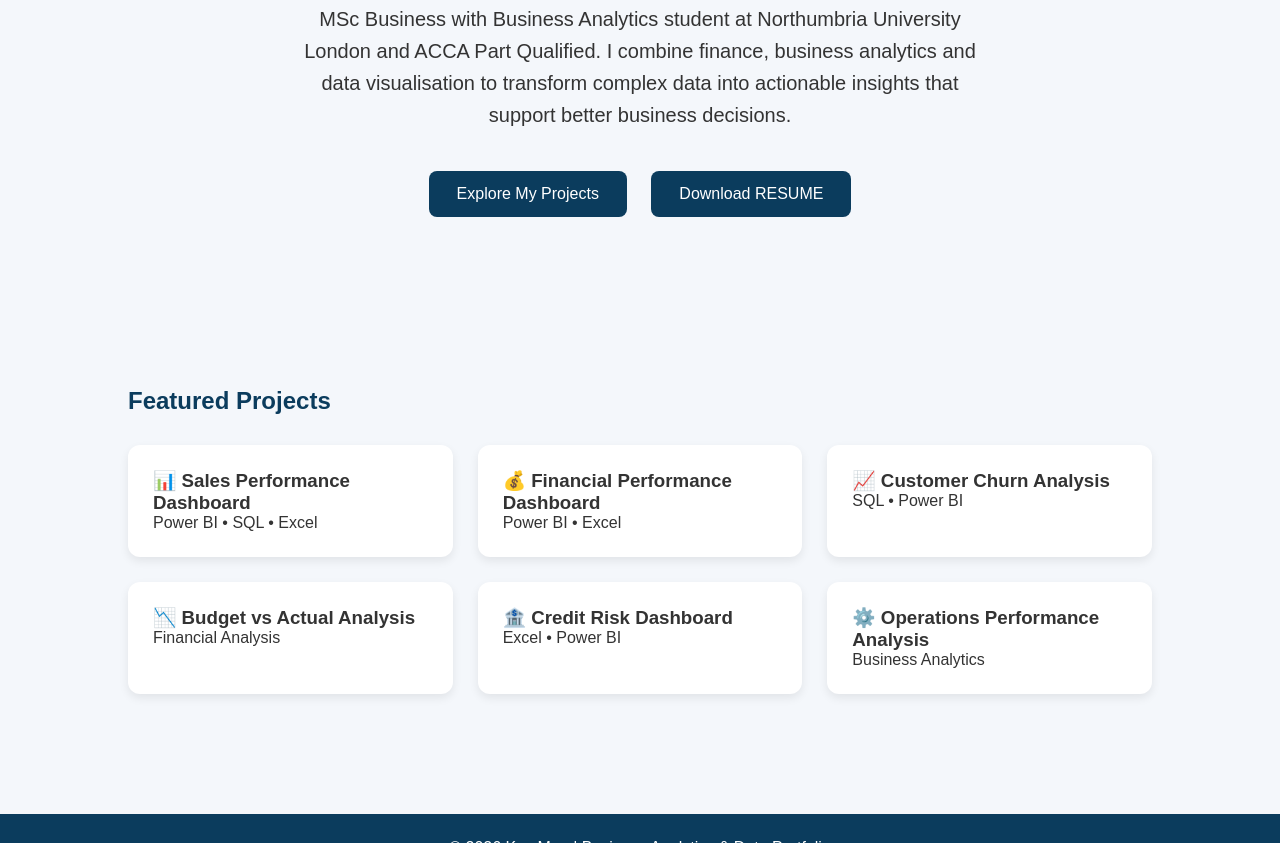
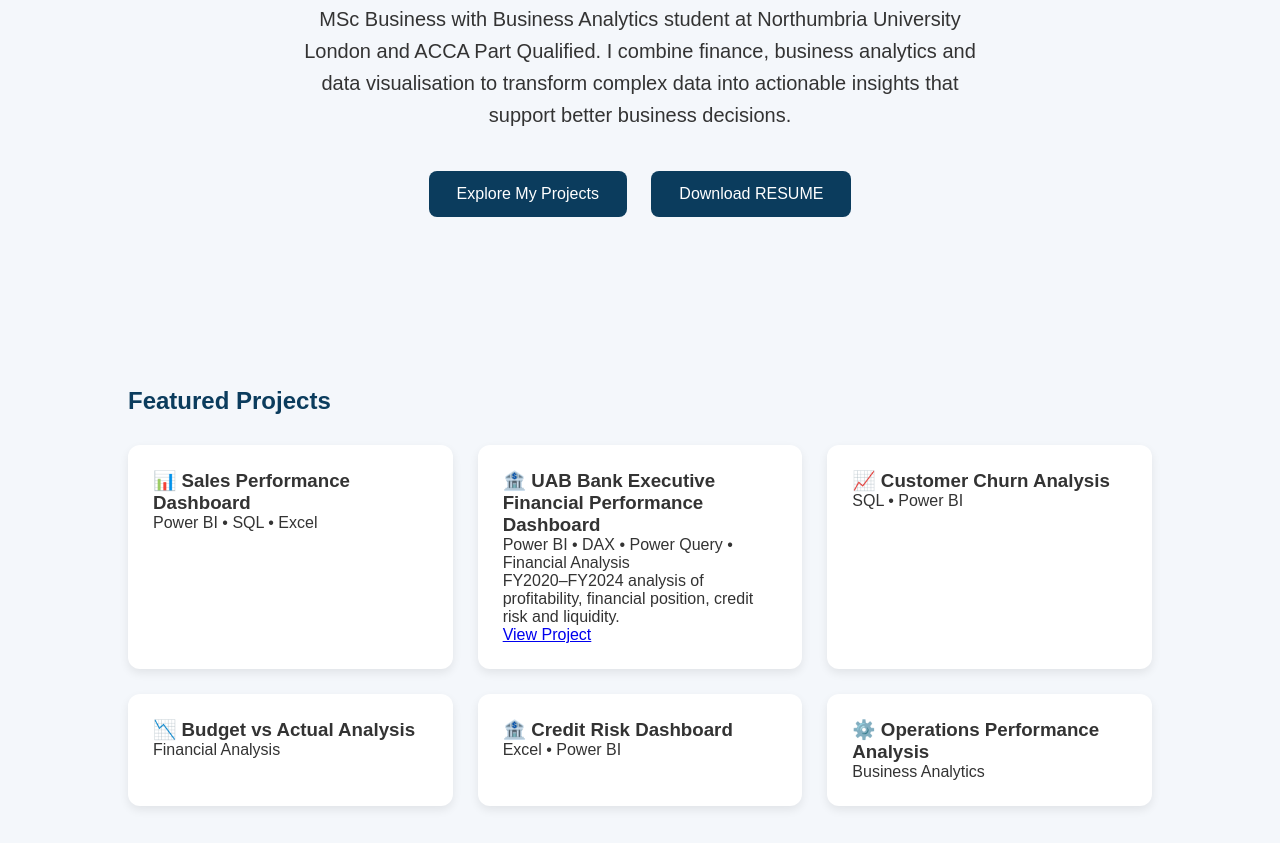
Before and after one commit to kay-37/kay-37.github.io, a plain HTML site: page index.html in a window 1280 px wide. Shown: the part 320-1163 px from the top of the page. Drawn offline with Linux system fonts and the light colour scheme.

Commit message:
Add UAB Bank project to portfolio

```diff
--- a/index.html
+++ b/index.html
@@ -155,8 +155,10 @@ MSc Business with Business Analytics student at Northumbria University London an
 </div>
 
 <div class="card">
-<h3>💰 Financial Performance Dashboard</h3>
-<p>Power BI • Excel</p>
+    <h3>🏦 UAB Bank Executive Financial Performance Dashboard</h3>
+    <p>Power BI • DAX • Power Query • Financial Analysis</p>
+    <p>FY2020–FY2024 analysis of profitability, financial position, credit risk and liquidity.</p>
+    <a href="Projects/uab-bank-analysis/" target="_blank">View Project</a>
 </div>
 
 <div class="card">
```
